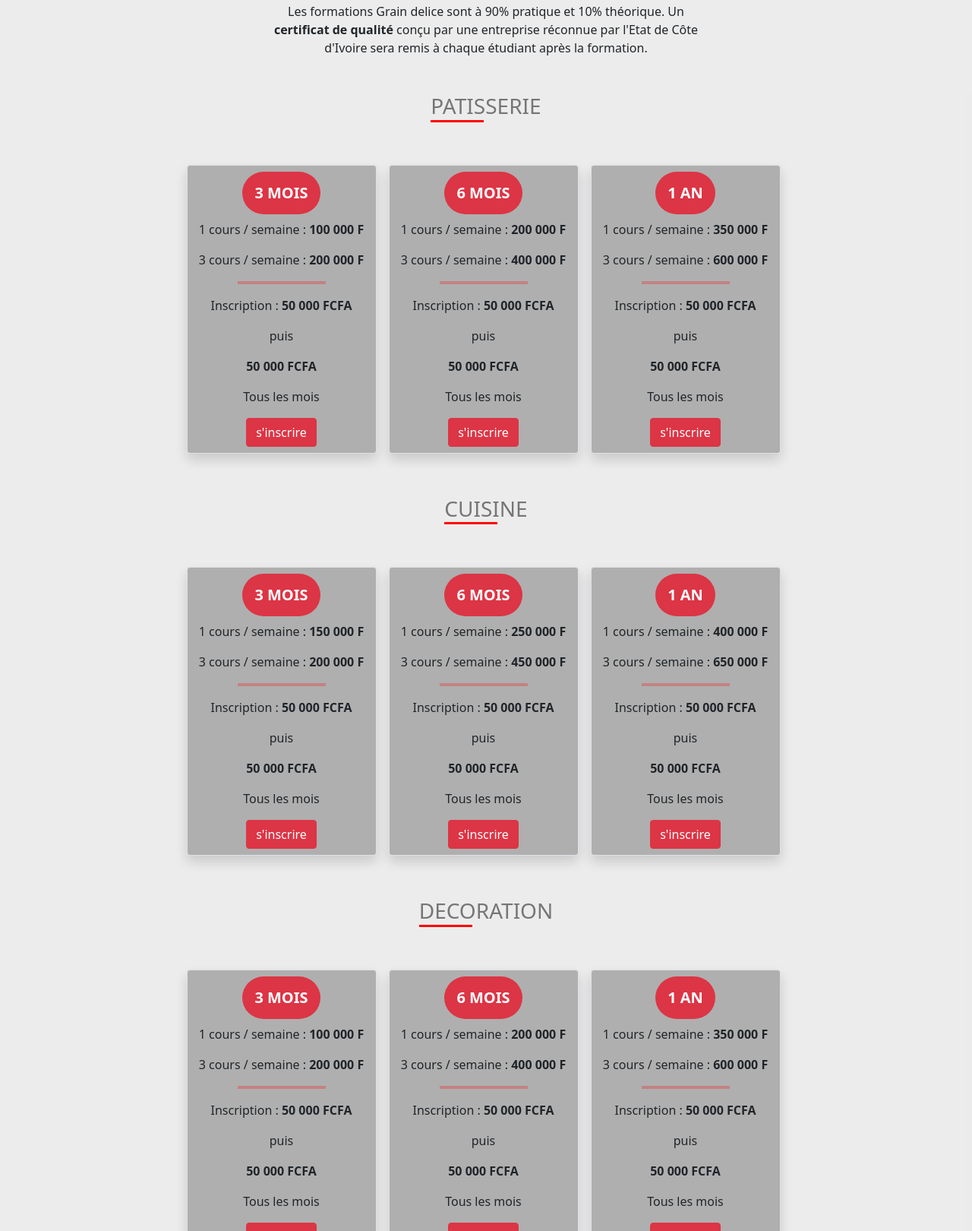
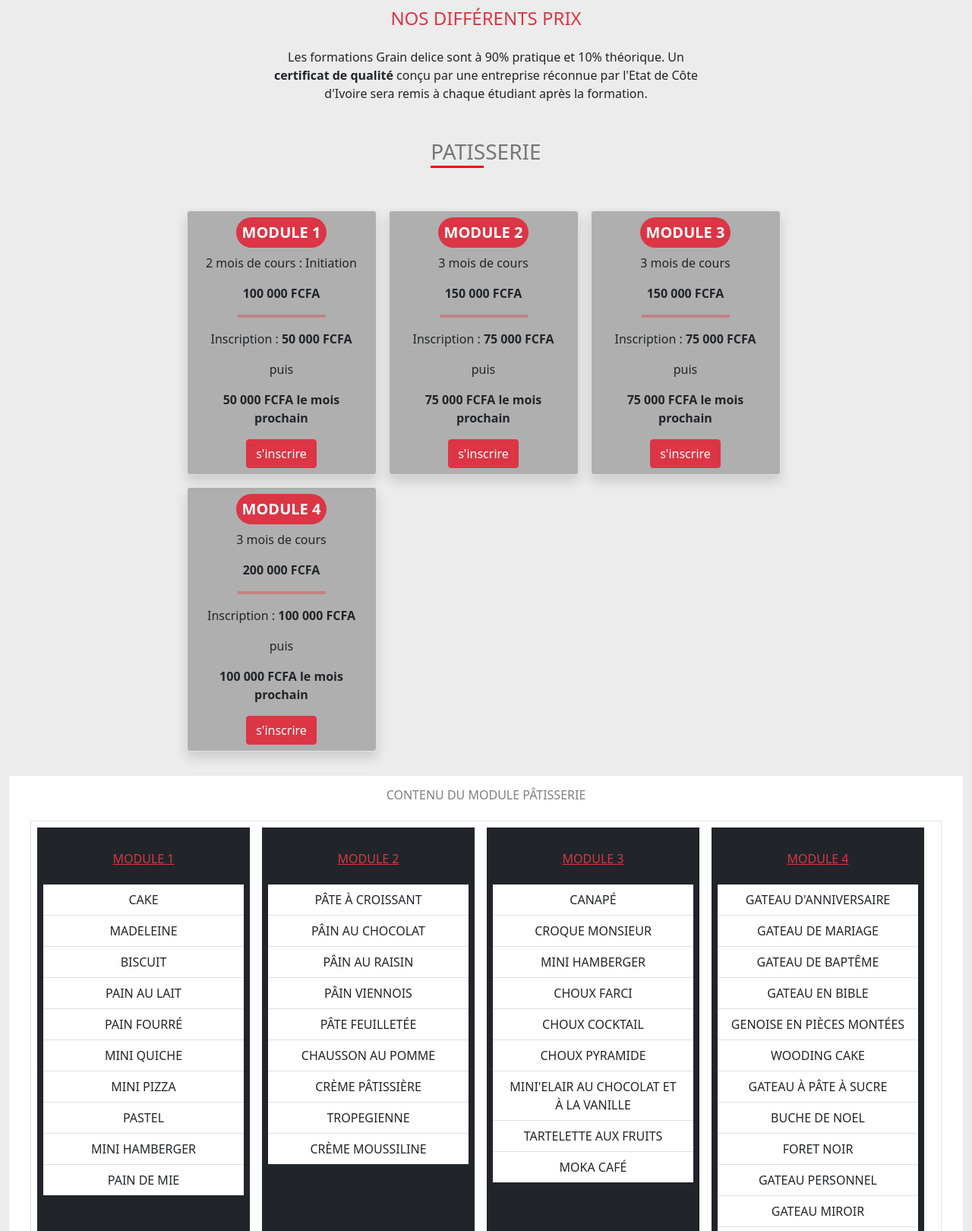
Before and after one commit to graindelice/graindelice.github.io, a plain HTML site: page index.html in a window 1280 px wide. Shown: the part 3179-4799 px from the top of the page at 76% size. Drawn offline with Linux system fonts and the light colour scheme.

Commit message:
modification des cartes de prix, ajout des contenu des modules

```diff
--- a/custom.css
+++ b/custom.css
@@ -934,9 +934,22 @@ button:not(:disabled),
     .p-sm-5 {
         padding: 3rem !important;
     }
+    .paragraphe-prix {
+        width: 500px;
+    }
+    .bloc-prix {
+        width: 550px;
+    }
 }
 
-@media (min-width: 992px) {
+@media (min-width: 768px) {
+    .grand-bloc-module {
+        width: 600px;
+        margin: auto;
+    }
+}
+
+@media (min-width: 991.98px) {
     .mx-lg-5 {
         margin-right: 3rem !important;
         margin-left: 3rem !important;
@@ -947,40 +960,6 @@ button:not(:disabled),
     .ms-lg-5 {
         margin-left: 3rem !important;
     }
-}
-
-@media (min-width: 1200px) {
-    .fs-1 {
-        font-size: 2.5rem !important;
-    }
-    .fs-2 {
-        font-size: 2rem !important;
-    }
-    .fs-4 {
-        font-size: 1.5rem !important;
-    }
-}
-
-@media (max-width: 575.98px) {
-    .paragraphe-prix {
-        width: 250px;
-    }
-    .bloc-prix {
-        display: flex;
-        justify-content: center;
-    }
-}
-
-@media (min-width: 576px) {
-    .paragraphe-prix {
-        width: 500px;
-    }
-    .bloc-prix {
-        width: 550px;
-    }
-}
-
-@media (min-width: 991.98px) {
     .prix {
         border-top-left-radius: 30%;
         border-bottom-right-radius: 30%;
@@ -995,11 +974,48 @@ button:not(:disabled),
     .bloc-prix {
         width: 805px;
     }
+    .card-body {
+        height: 180px;
+    }
+    .grand-bloc-module {
+        width: 900px;
+        margin: auto;
+    }
+}
+
+@media (min-width: 1200px) {
+    .fs-1 {
+        font-size: 2.5rem !important;
+    }
+    .fs-2 {
+        font-size: 2rem !important;
+    }
+    .fs-4 {
+        font-size: 1.5rem !important;
+    }
+    .grand-bloc-module {
+        width: 1200px;
+        margin: auto;
+    }
+}
+
+@media (max-width: 575.98px) {
+    .paragraphe-prix {
+        width: 250px;
+    }
+    .bloc-prix {
+        display: flex;
+        justify-content: center;
+    }
 }
 
 @media (max-width: 767.98px) {
     .card {
         width: 280px;
+    }
+    .grand-bloc-module {
+        width: 300px;
+        margin: auto;
     }
 }
 
@@ -1088,9 +1104,14 @@ hr {
     width: 250px;
 }
 
+.bloc-module {
+    min-width: 200px;
+    width: 280px;
+}
+
 .bloc-droite {
     position: fixed;
-    bottom: 2vh;
+    bottom: 1vh;
     right: 2vw;
 }
 
--- a/index.html
+++ b/index.html
@@ -8,7 +8,8 @@
     <meta name="viewport" content="width=device-width, initial-scale=1">
     <title>Grain delice</title>
     <link rel="shortcut icon" href="" type="image/x-icon">
-    <link rel="stylesheet" href="./custom.css">
+    <link rel="stylesheet" href="./bootstrap.min.css">
+    <link rel="stylesheet" href="custom.css">
 </head>
 
 <body>
@@ -103,7 +104,7 @@
                     <div class="card mx-auto border-0 shadow">
                         <img src="./assets/ailerons-de-poulet.jpg" class="card-img-top" alt="">
                         <div class="card-body text-center">
-                            <h5 class="card-title fw-bold">Ailerons de poulet, cuisse<br> de poulet...</h5>
+                            <h5 class="card-title fw-bold">Ailerons de poulet, cuisse de poulet...</h5>
                             <p class="card-text">Venez apprendre à faire des seaux de ailerons de poulets ou de cuisse. <br><br></p>
                         </div>
                     </div>
@@ -128,7 +129,7 @@
                     <div class="card mx-auto border-0 rounded-bottom shadow">
                         <img src="./assets/decorationmariage.jpg" class="card-img-top" alt="">
                         <div class="card-body text-center">
-                            <h5 class="card-title fw-bold">Décorations évènementielles pour les baptêmes ou anniversaires</h5>
+                            <h5 class="card-title fw-bold">Décorations évènementielles pour les baptêmes</h5>
                             <p class="card-text">Deviens un pro de la décorations d'anniversaire et de baptêmes.</p>
                         </div>
                     </div>
@@ -149,7 +150,7 @@
                         <img src="./assets/decorationvoiture.jpg" class="card-img-top" alt="">
                         <div class="card-body text-center">
                             <h5 class="card-title fw-bold">Les voitures aussi sont concernées.</h5>
-                            <p class="card-text">La décoration de voiture n'aura plus de secret pour vous. Nous sommes prêt pour vous.</p>
+                            <p class="card-text">La décoration de voiture n'aura plus de secret pour vous.<br> Nous sommes prêt pour vous.</p>
                         </div>
                     </div>
                 </div>
@@ -199,41 +200,120 @@
             <div class="d-flex flex-wrap mx-auto bloc-prix">
 
                 <div class="card-prix border p-2 m-2 shadow rounded">
-                    <h4 class="fs-5 fw-bold bg-danger text-white d-inline-block p-3 text-uppercase rounded-pill">3 Mois</h4>
-                    <p>1 cours / semaine : <span class="fw-bold">100 000 F</span></p>
-                    <p>3 cours / semaine : <span class="fw-bold">200 000 F</span></p>
+                    <h4 class="fs-5 fw-bold bg-danger text-white d-inline-block p-2 text-uppercase rounded-pill"> module 1</h4>
+                    <p>2 mois de cours : Initiation</p>
+                    <p><span class="fw-bold">100 000 FCFA</span></p>
                     <hr class="w-50 mx-auto">
                     <p>Inscription : <span class="fw-bold"> 50 000 FCFA</span></p>
                     <p>puis</p>
-                    <p class="fw-bold">50 000 FCFA</p>
-                    <P>Tous les mois</P>
+                    <p class="fw-bold">50 000 FCFA le mois <br> prochain</p>
                     <a href="#contact" class="btn btn-danger">s'inscrire</a>
                 </div>
 
                 <div class="card-prix border p-2 m-2 shadow rounded">
-                    <h4 class="fs-5 fw-bold bg-danger text-white d-inline-block p-3 text-uppercase rounded-pill">6 Mois</h4>
-                    <p>1 cours / semaine : <span class="fw-bold">200 000 F</span></p>
-                    <p>3 cours / semaine : <span class="fw-bold">400 000 F</span></p>
+                    <h4 class="fs-5 fw-bold bg-danger text-white d-inline-block p-2 text-uppercase rounded-pill">module 2</h4>
+                    <p>3 mois de cours</p>
+                    <p><span class="fw-bold">150 000 FCFA</span></p>
                     <hr class="w-50 mx-auto">
-                    <p>Inscription : <span class="fw-bold">50 000 FCFA</span></p>
+                    <p>Inscription : <span class="fw-bold"> 75 000 FCFA</span></p>
                     <p>puis</p>
-                    <p class="fw-bold">50 000 FCFA</p>
-                    <P>Tous les mois</P>
+                    <p class="fw-bold">75 000 FCFA le mois <br>prochain</p>
                     <a href="#contact" class="btn btn-danger">s'inscrire</a>
                 </div>
 
                 <div class="card-prix border p-2 m-2 shadow rounded">
-                    <h4 class="fs-5 fw-bold bg-danger text-white d-inline-block p-3 text-uppercase rounded-pill">1 An</h4>
-                    <p>1 cours / semaine : <span class="fw-bold">350 000 F</span></p>
-                    <p>3 cours / semaine : <span class="fw-bold">600 000 F</span></p>
+                    <h4 class="fs-5 fw-bold bg-danger text-white d-inline-block p-2 text-uppercase rounded-pill">module 3</h4>
+                    <p>3 mois de cours</p>
+                    <p><span class="fw-bold">150 000 FCFA</span></p>
                     <hr class="w-50 mx-auto">
-                    <p>Inscription : <span class="fw-bold">50 000 FCFA</span></p>
+                    <p>Inscription : <span class="fw-bold"> 75 000 FCFA</span></p>
                     <p>puis</p>
-                    <p class="fw-bold">50 000 FCFA</p>
-                    <P>Tous les mois</P>
+                    <p class="fw-bold">75 000 FCFA le mois <br>prochain</p>
                     <a href="#contact" class="btn btn-danger">s'inscrire</a>
                 </div>
 
+                <div class="card-prix border p-2 m-2 shadow rounded">
+                    <h4 class="fs-5 fw-bold bg-danger text-white d-inline-block p-2 text-uppercase rounded-pill">module 4</h4>
+                    <p>3 mois de cours</p>
+                    <p><span class="fw-bold">200 000 FCFA</span></p>
+                    <hr class="w-50 mx-auto">
+                    <p>Inscription : <span class="fw-bold"> 100 000 FCFA</span></p>
+                    <p>puis</p>
+                    <p class="fw-bold">100 000 FCFA le mois <br>prochain</p>
+                    <a href="#contact" class="btn btn-danger">s'inscrire</a>
+                </div>
+
+            </div>
+
+            <!-- *************** CONTENU DES DIFFERENTS MODULES ************** -->
+            <div class="my-4 bg-white">
+                <h3 class="text-uppercase text-black-50 fs-6 py-3">contenu du module pâtisserie</h3>
+                <div class="row border grand-bloc-module">
+                    <div class="col-md-6 col-lg-3 bloc-module text-uppercase p-2 m-2 bg-dark">
+                        <h4 class="my-4 text-danger fs-6 text-decoration-underline">Module 1</h4>
+                        <ul class="list-group list-group-flush">
+                            <li class="list-group-item">cake</li>
+                            <li class="list-group-item">madeleine</li>
+                            <li class="list-group-item">biscuit</li>
+                            <li class="list-group-item">pain au lait</li>
+                            <li class="list-group-item">pain fourré</li>
+                            <li class="list-group-item">mini quiche</li>
+                            <li class="list-group-item">mini pizza</li>
+                            <li class="list-group-item">pastel</li>
+                            <li class="list-group-item">mini hamberger</li>
+                            <li class="list-group-item">pain de mie</li>
+                        </ul>
+                    </div>
+
+                    <div class="col-md-6 col-lg-3 bloc-module text-uppercase p-2 m-2 bg-dark">
+                        <h4 class="my-4 text-danger fs-6 text-decoration-underline">Module 2</h4>
+                        <ul class="list-group list-group-flush">
+                            <li class="list-group-item">pâte à croissant</li>
+                            <li class="list-group-item">pâin au chocolat</li>
+                            <li class="list-group-item">pâin au raisin</li>
+                            <li class="list-group-item">pâin viennois</li>
+                            <li class="list-group-item">pâte feuilletée</li>
+                            <li class="list-group-item">chausson au pomme</li>
+                            <li class="list-group-item">crème pâtissière</li>
+                            <li class="list-group-item">tropegienne</li>
+                            <li class="list-group-item">crème moussiline</li>
+                        </ul>
+                    </div>
+
+                    <div class="col-md-6 col-lg-3 bloc-module text-uppercase p-2 m-2 bg-dark">
+                        <h4 class="my-4 text-danger fs-6 text-decoration-underline">Module 3</h4>
+                        <ul class="list-group list-group-flush">
+                            <li class="list-group-item">canapé</li>
+                            <li class="list-group-item">croque monsieur</li>
+                            <li class="list-group-item">mini hamberger</li>
+                            <li class="list-group-item">choux farci</li>
+                            <li class="list-group-item">choux cocktail</li>
+                            <li class="list-group-item">choux pyramide</li>
+                            <li class="list-group-item">mini'elair au chocolat et à la vanille</li>
+                            <li class="list-group-item">tartelette aux fruits</li>
+                            <li class="list-group-item">moka café</li>
+                        </ul>
+                    </div>
+
+                    <div class="col-md-6 col-lg-3 bloc-module text-uppercase p-2 m-2 bg-dark">
+                        <h4 class="my-4 text-danger fs-6 text-decoration-underline">Module 4</h4>
+                        <ul class="list-group list-group-flush">
+                            <li class="list-group-item">gateau d'anniversaire</li>
+                            <li class="list-group-item">gateau de mariage</li>
+                            <li class="list-group-item">gateau de baptême</li>
+                            <li class="list-group-item">gateau en bible</li>
+                            <li class="list-group-item">genoise en pièces montées</li>
+                            <li class="list-group-item">wooding cake</li>
+                            <li class="list-group-item">gateau à pâte à sucre</li>
+                            <li class="list-group-item">buche de noel</li>
+                            <li class="list-group-item">foret noir</li>
+                            <li class="list-group-item">gateau personnel</li>
+                            <li class="list-group-item">gateau miroir</li>
+                            <li class="list-group-item">crème au beurre</li>
+                            <li class="list-group-item">crème diplomate</li>
+                        </ul>
+                    </div>
+                </div>
             </div>
 
 
@@ -241,38 +321,32 @@
             <div class="d-flex flex-wrap mx-auto bloc-prix">
 
                 <div class="card-prix border p-2 m-2 shadow rounded">
-                    <h4 class="fs-5 fw-bold bg-danger text-white d-inline-block p-3 text-uppercase rounded-pill">3 Mois</h4>
-                    <p>1 cours / semaine : <span class="fw-bold">150 000 F</span></p>
-                    <p>3 cours / semaine : <span class="fw-bold">200 000 F</span></p>
+                    <h4 class="fs-5 fw-bold bg-danger text-white d-inline-block p-2 text-uppercase rounded-pill"> module 1 : 2 Mois</h4>
+                    <p><span class="fw-bold">En cours d'étude</span></p>
                     <hr class="w-50 mx-auto">
-                    <p>Inscription : <span class="fw-bold">50 000 FCFA</span></p>
+                    <p>Inscription : <span class="fw-bold"> xxx xxx FCFA</span></p>
                     <p>puis</p>
-                    <p class="fw-bold">50 000 FCFA</p>
-                    <P>Tous les mois</P>
+                    <p class="fw-bold">xxx xxx FCFA par mois <br>après la formation</p>
                     <a href="#contact" class="btn btn-danger">s'inscrire</a>
                 </div>
 
                 <div class="card-prix border p-2 m-2 shadow rounded">
-                    <h4 class="fs-5 fw-bold bg-danger text-white d-inline-block p-3 text-uppercase rounded-pill">6 Mois</h4>
-                    <p>1 cours / semaine : <span class="fw-bold">250 000 F</span></p>
-                    <p>3 cours / semaine : <span class="fw-bold">450 000 F</span></p>
+                    <h4 class="fs-5 fw-bold bg-danger text-white d-inline-block p-2 text-uppercase rounded-pill">module 2 : 3 Mois</h4>
+                    <p><span class="fw-bold">En cours d'étude</span></p>
                     <hr class="w-50 mx-auto">
-                    <p>Inscription : <span class="fw-bold">50 000 FCFA</span></p>
+                    <p>Inscription : <span class="fw-bold"> xxx xxx FCFA</span></p>
                     <p>puis</p>
-                    <p class="fw-bold">50 000 FCFA</p>
-                    <P>Tous les mois</P>
+                    <p class="fw-bold">xxx xxx FCFA par mois <br>après la formation</p>
                     <a href="#contact" class="btn btn-danger">s'inscrire</a>
                 </div>
 
                 <div class="card-prix border p-2 m-2 shadow rounded">
-                    <h4 class="fs-5 fw-bold bg-danger text-white d-inline-block p-3 text-uppercase rounded-pill">1 An</h4>
-                    <p>1 cours / semaine : <span class="fw-bold">400 000 F</span></p>
-                    <p>3 cours / semaine : <span class="fw-bold">650 000 F</span></p>
+                    <h4 class="fs-5 fw-bold bg-danger text-white d-inline-block p-2 text-uppercase rounded-pill">module 3 : 6 Mois</h4>
+                    <p><span class="fw-bold">En cours d'étude</span></p>
                     <hr class="w-50 mx-auto">
-                    <p>Inscription : <span class="fw-bold">50 000 FCFA</span></p>
+                    <p>Inscription : <span class="fw-bold"> xxx xxx FCFA</span></p>
                     <p>puis</p>
-                    <p class="fw-bold">50 000 FCFA</p>
-                    <P>Tous les mois</P>
+                    <p class="fw-bold">xxx xxx FCFA par mois <br>après la formation</p>
                     <a href="#contact" class="btn btn-danger">s'inscrire</a>
                 </div>
             </div>
@@ -282,38 +356,32 @@
             <div class="d-flex flex-wrap mx-auto bloc-prix">
 
                 <div class="card-prix border p-2 m-2 shadow rounded">
-                    <h4 class="fs-5 fw-bold bg-danger text-white d-inline-block p-3 text-uppercase rounded-pill">3 Mois</h4>
-                    <p>1 cours / semaine : <span class="fw-bold">100 000 F</span></p>
-                    <p>3 cours / semaine : <span class="fw-bold">200 000 F</span></p>
+                    <h4 class="fs-5 fw-bold bg-danger text-white d-inline-block p-2 text-uppercase rounded-pill"> module 1 : 2 Mois</h4>
+                    <p><span class="fw-bold">En cours d'étude</span></p>
                     <hr class="w-50 mx-auto">
-                    <p>Inscription : <span class="fw-bold"> 50 000 FCFA</span></p>
+                    <p>Inscription : <span class="fw-bold"> xxx xxx FCFA</span></p>
                     <p>puis</p>
-                    <p class="fw-bold">50 000 FCFA</p>
-                    <P>Tous les mois</P>
+                    <p class="fw-bold">xxx xxx FCFA par mois <br>après la formation</p>
                     <a href="#contact" class="btn btn-danger">s'inscrire</a>
                 </div>
 
                 <div class="card-prix border p-2 m-2 shadow rounded">
-                    <h4 class="fs-5 fw-bold bg-danger text-white d-inline-block p-3 text-uppercase rounded-pill">6 Mois</h4>
-                    <p>1 cours / semaine : <span class="fw-bold">200 000 F</span></p>
-                    <p>3 cours / semaine : <span class="fw-bold">400 000 F</span></p>
+                    <h4 class="fs-5 fw-bold bg-danger text-white d-inline-block p-2 text-uppercase rounded-pill">module 2 : 3 Mois</h4>
+                    <p><span class="fw-bold">En cours d'étude</span></p>
                     <hr class="w-50 mx-auto">
-                    <p>Inscription : <span class="fw-bold"> 50 000 FCFA</span></p>
+                    <p>Inscription : <span class="fw-bold"> xxx xxx FCFA</span></p>
                     <p>puis</p>
-                    <p class="fw-bold">50 000 FCFA</p>
-                    <P>Tous les mois</P>
+                    <p class="fw-bold">xxx xxx FCFA par mois <br>après la formation</p>
                     <a href="#contact" class="btn btn-danger">s'inscrire</a>
                 </div>
 
                 <div class="card-prix border p-2 m-2 shadow rounded">
-                    <h4 class="fs-5 fw-bold bg-danger text-white d-inline-block p-3 text-uppercase rounded-pill">1 An</h4>
-                    <p>1 cours / semaine : <span class="fw-bold">350 000 F</span></p>
-                    <p>3 cours / semaine : <span class="fw-bold">600 000 F</span></p>
+                    <h4 class="fs-5 fw-bold bg-danger text-white d-inline-block p-2 text-uppercase rounded-pill">module 3 : 6 Mois</h4>
+                    <p><span class="fw-bold">En cours d'étude</span></p>
                     <hr class="w-50 mx-auto">
-                    <p>Inscription : <span class="fw-bold"> 50 000 FCFA</span></p>
+                    <p>Inscription : <span class="fw-bold"> xxx xxx FCFA</span></p>
                     <p>puis</p>
-                    <p class="fw-bold">50 000 FCFA</p>
-                    <P>Tous les mois</P>
+                    <p class="fw-bold">xxx xxx FCFA par mois <br>après la formation</p>
                     <a href="#contact" class="btn btn-danger">s'inscrire</a>
                 </div>
 
```
Also changed, not shown: bootstrap.min.css (added).
